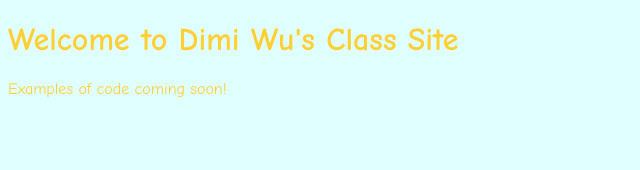
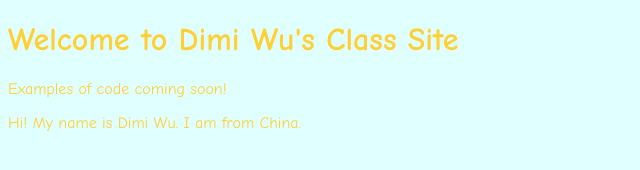
Before and after one commit to DIMIWU/MMP240, a plain HTML site: page index.html in a window 1280 px wide. Shown: the whole page, without its empty margins (0-640 px from the left). Drawn offline with Linux system fonts and the light colour scheme.

Commit message:
Update index.html

```diff
--- a/index.html
+++ b/index.html
@@ -16,5 +16,6 @@
 	<body>
 		<h1>Welcome to Dimi Wu's Class Site</h1>
 		<p>Examples of code coming soon!</p>
+		<p>Hi! My name is Dimi Wu. I am from China.</p>
 	</body>
 </html>
```
